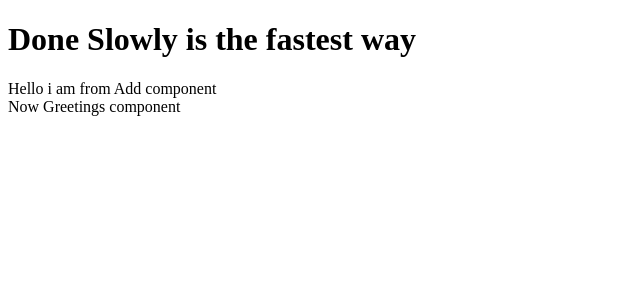
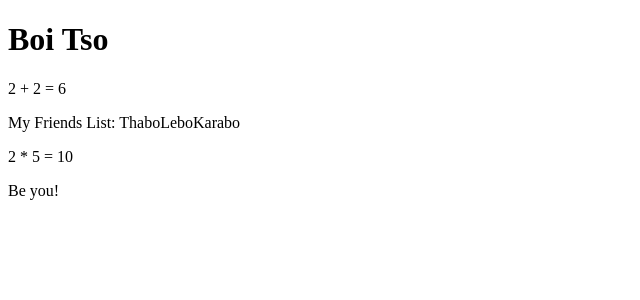
Before and after one commit to boikhutsodev/rectpct, a React (Vite) app in the folder product-app/: page / in a window 1280 px wide. Shown: the top 300 px of the page, without its empty margins (0-640 px from the left). Built offline with nearby package versions, Linux system fonts and the light colour scheme.

Commit message:
Expressions in  JSX

```diff
--- a/product-app/src/App.jsx
+++ b/product-app/src/App.jsx
@@ -1,13 +1,15 @@
-import Add from "./components/Add";
-import Greetings from "./components/Greetings";
-import { Fragment } from "react";
+function App() {
+  const myName = "Boi Tso";
+  const multiply = (a, b) => a * b;
+  const specialClass = "simple-class";
 
-function App() {
   return (
     <>
-      <h1>Done Slowly is the fastest way</h1>
-      <Add />
-      <Greetings />
+      <h1>{myName}</h1>
+      <p>2 + 2 = {2 * 3}</p>
+      <p>My Friends List: {["Thabo", "Lebo", "Karabo"]}</p>
+      <p>2 * 5 = {multiply(2, 5)}</p>
+      <p className={specialClass}>Be you!</p>
     </>
   );
 }
--- a/product-app/src/components/Add.jsx
+++ /dev/null
@@ -1,5 +0,0 @@
-const Add = () => {
-  return <div>Hello i am from Add component</div>;
-};
-
-export default Add;
--- a/product-app/src/components/Greetings.jsx
+++ /dev/null
@@ -1,5 +0,0 @@
-const Greetings = () => {
-  return <div>Now Greetings component</div>;
-};
-
-export default Greetings;
```
